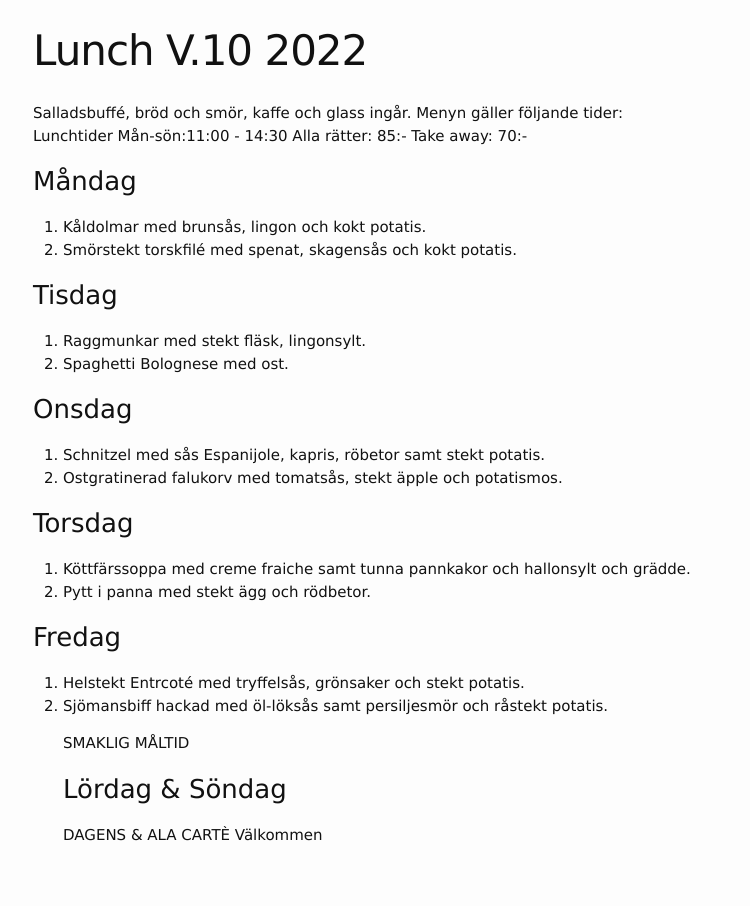
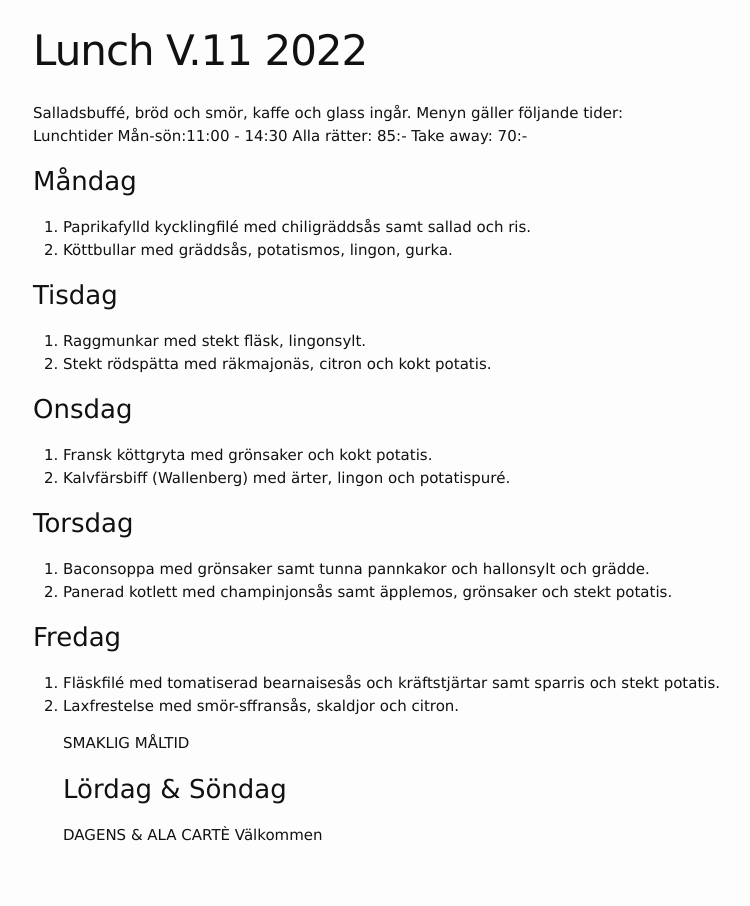
Before and after one commit to FarInn62/farinn62.github.io, a Jekyll site: the page built from lunch.md, in a window 1280 px wide. Shown: the whole page, without its empty margins (237-987 px from the left). Built offline with Jekyll 4.4.1, drawn with Linux system fonts in a browser that asks for light colours.

Commit message:
Update lunch.md

```diff
--- a/lunch.md
+++ b/lunch.md
@@ -1,6 +1,6 @@
 ---
 layout: foodmenu
-title: Lunch V.10  2022
+title: Lunch V.11  2022
 permalink: /lunch/
 published: true
 ---
@@ -10,24 +10,24 @@ Lunchtider  Mån-sön:11:00 - 14:30
 Alla rätter: 85:- Take away: 70:-
 
 ### Måndag
-1. Kåldolmar med brunsås, lingon och kokt potatis.
-2. Smörstekt torskfilé med spenat, skagensås och kokt potatis.
+1. Paprikafylld kycklingfilé med chiligräddsås samt sallad och ris.
+2. Köttbullar med gräddsås, potatismos, lingon, gurka.
 
 ### Tisdag
 1. Raggmunkar med stekt fläsk, lingonsylt.
-2. Spaghetti Bolognese med ost.
+2. Stekt rödspätta med räkmajonäs, citron och kokt potatis.
 
 ### Onsdag
-1. Schnitzel med sås Espanijole, kapris, röbetor samt stekt potatis.
-2. Ostgratinerad falukorv med tomatsås, stekt äpple och potatismos.
+1. Fransk köttgryta med grönsaker och kokt potatis.
+2. Kalvfärsbiff (Wallenberg) med ärter, lingon och potatispuré.
 
 ### Torsdag
-1. Köttfärssoppa med creme fraiche samt tunna pannkakor och hallonsylt och grädde.
-2. Pytt i panna med stekt ägg och rödbetor.
+1. Baconsoppa med grönsaker samt tunna pannkakor och hallonsylt och grädde.
+2. Panerad kotlett med champinjonsås samt äpplemos, grönsaker och stekt potatis.
 
 ### Fredag
-1. Helstekt Entrcoté med tryffelsås, grönsaker och stekt potatis.
-2. Sjömansbiff hackad med öl-löksås samt persiljesmör och råstekt potatis.
+1. Fläskfilé med tomatiserad bearnaisesås och kräftstjärtar samt sparris och stekt potatis.
+2. Laxfrestelse med smör-sffransås, skaldjor och citron.
 
    SMAKLIG MÅLTID
    ### Lördag & Söndag
```
